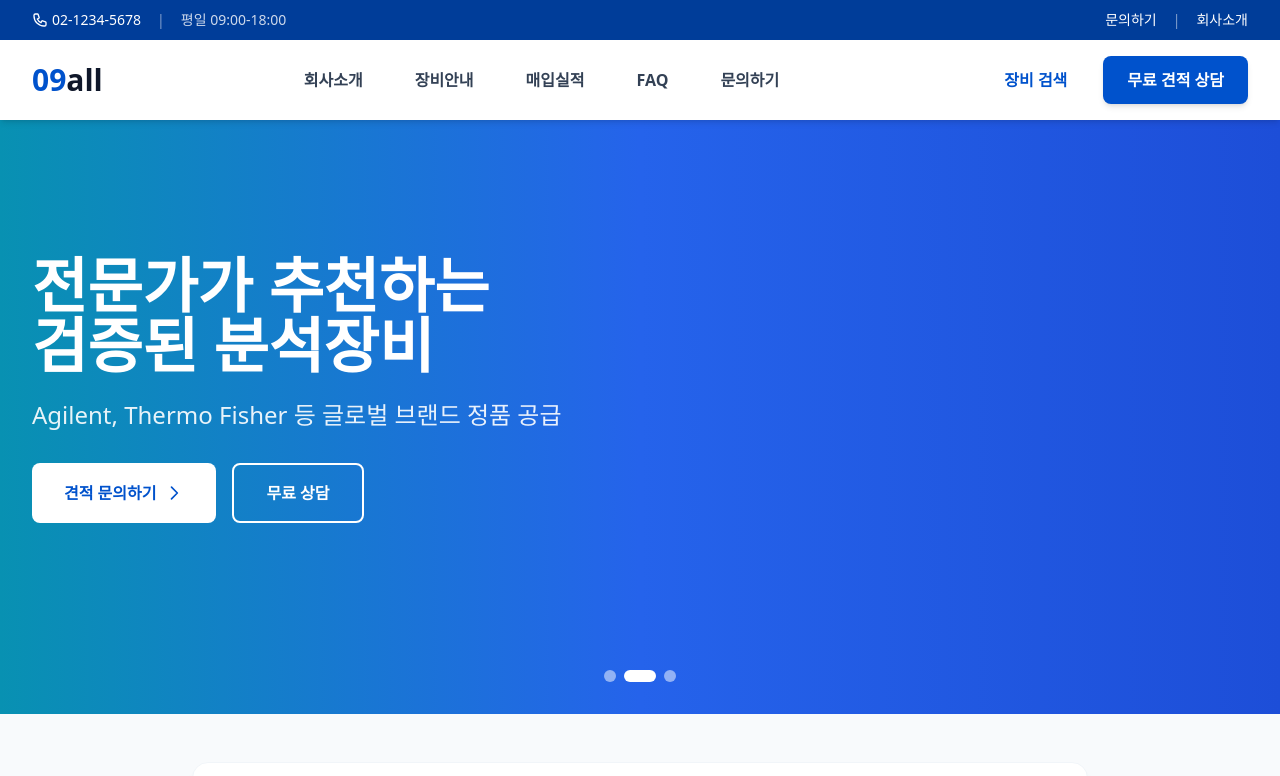
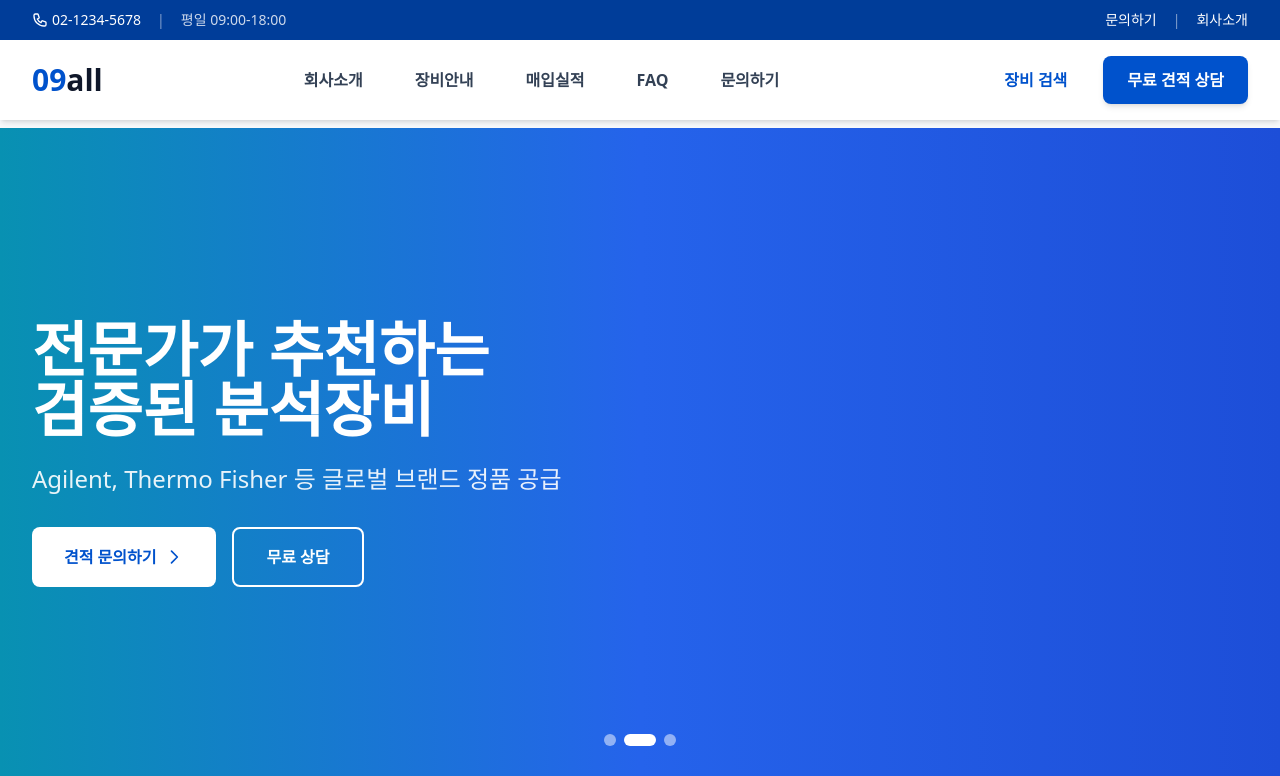
Before and after one commit to wlsrnr153/09allweb_1.1v, a Next.js app: page / in a window 1280 px wide. Shown: the top 776 px of the page. Built offline with nearby package versions, Linux system fonts and the light colour scheme; a web font is replaced by a local one.

Commit message:
fix: adjust main padding to prevent header overlap on sub pages

```diff
--- a/app/(marketing)/layout.tsx
+++ b/app/(marketing)/layout.tsx
@@ -10,7 +10,7 @@ export default function MarketingLayout({
   return (
     <>
       <Header />
-      <main className="min-h-screen pt-16">
+      <main className="min-h-screen pt-28 md:pt-32">
         {children}
       </main>
       <Footer />
```
